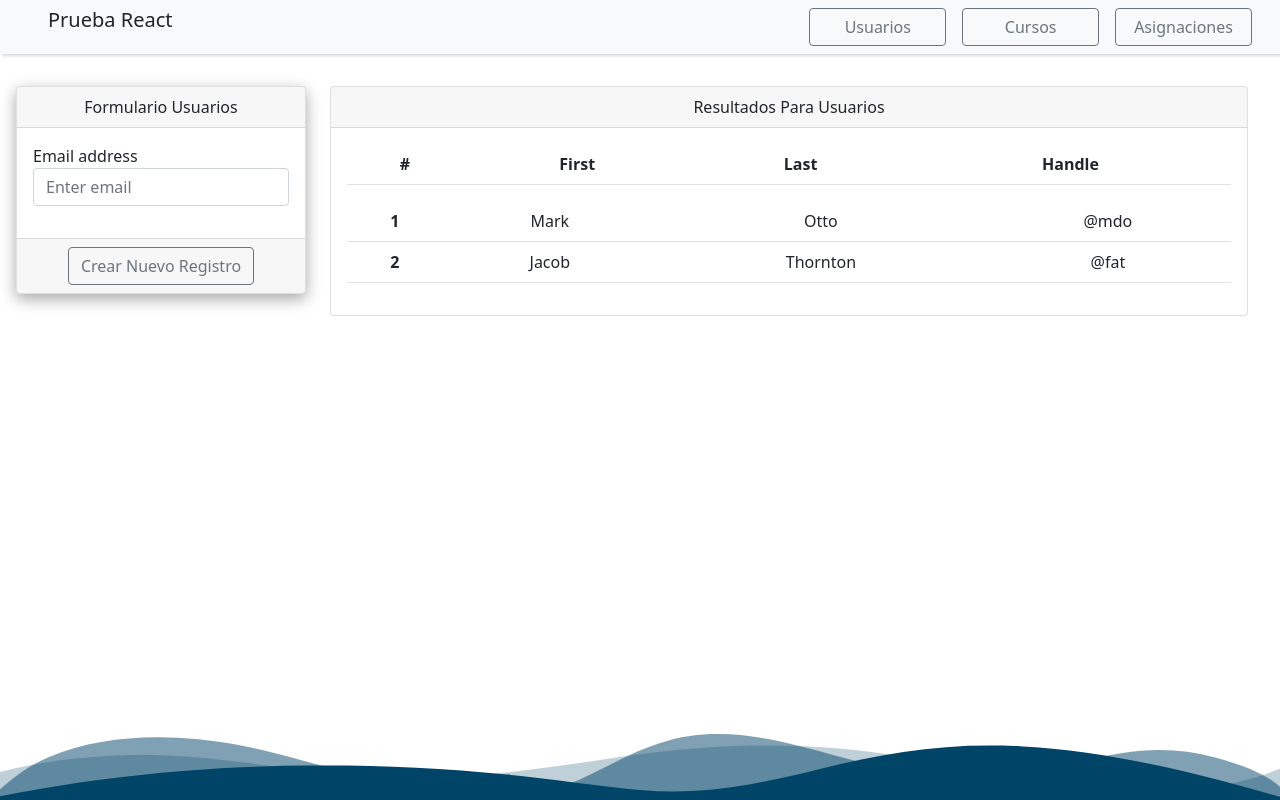
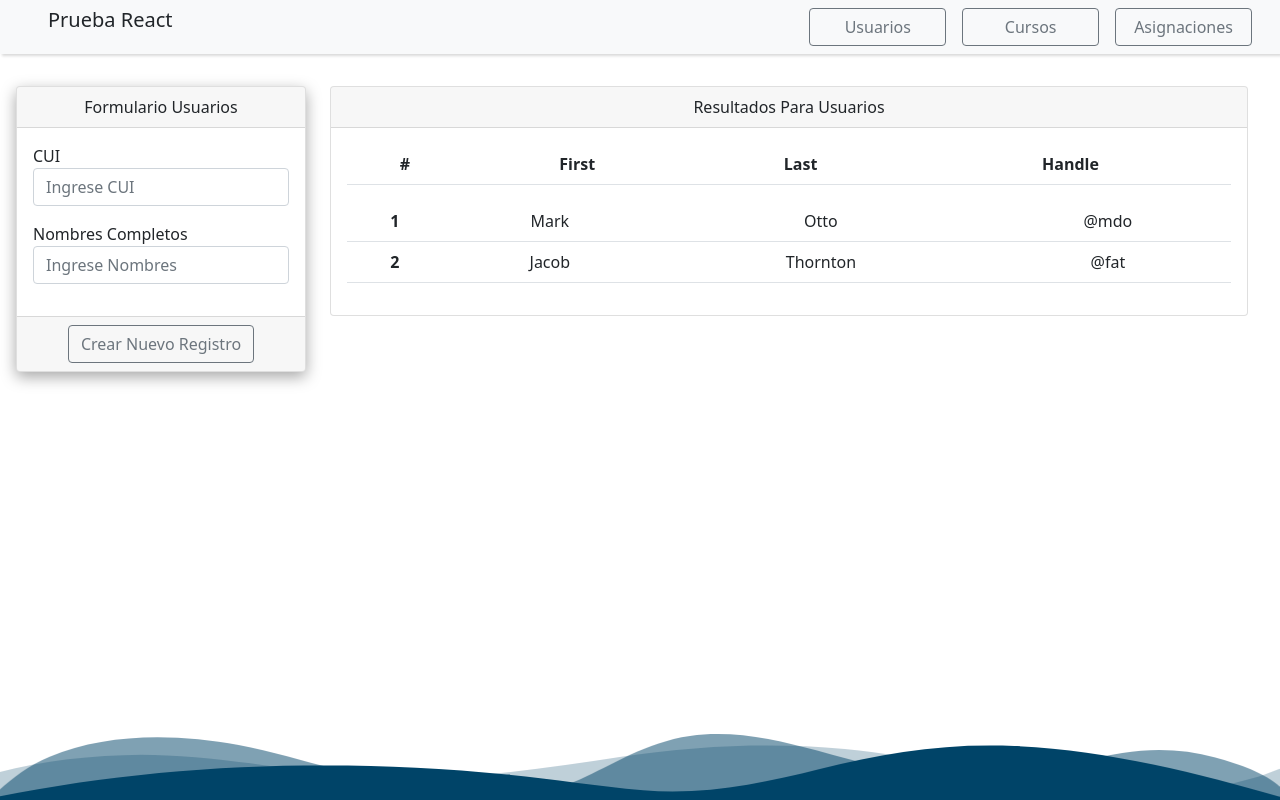
Before and after one commit to esnorki2008/PruebaReactC, a React (Create React App) app in the folder frontend/: page / in a window 1280 px wide. Built offline with nearby package versions, Linux system fonts and the light colour scheme.

Commit message:
componente de usuarios agregado

```diff
--- a/frontend/public/index.html
+++ b/frontend/public/index.html
@@ -24,7 +24,7 @@
       work correctly both with client-side routing and a non-root public URL.
       Learn how to configure a non-root public URL by running `npm run build`.
     -->
-    <title>React App</title>
+    <title>Prueba React</title>
   </head>
   <body>
     <noscript>You need to enable JavaScript to run this app.</noscript>
--- a/frontend/src/components/Appbar.jsx
+++ b/frontend/src/components/Appbar.jsx
@@ -1,27 +1,43 @@
 //Import Style
 import "./Appbar.css";
 
-export default function Appbar() {
+export default function Appbar(props) {
+  let onViewChanged = (selectedView) => {
+    props.selectedView(selectedView);
+  };
+
   return (
     <nav className="navbar navbar-light bg-light">
       <div className="row Appbar">
-            <div className="col-md-4  mb-0 h5" href="#">Prueba React</div>
+        <div className="col-md-4  mb-0 h5" href="#">
+          Prueba React
+        </div>
         <div className="col-md-8">
           <div className="row d-flex justify-content-end">
-                  <button className="col-sm-2 btn Appbar-button btn-outline-secondary " type="submit">
+            <button
+              onClick={() => onViewChanged("usuarios")}
+              className="col-sm-2 btn Appbar-button btn-outline-secondary "
+              type="submit"
+            >
               Usuarios
             </button>
-                  <button className="col-sm-2 btn Appbar-button btn-outline-secondary " type="submit">
+            <button
+              onClick={() => onViewChanged("cursos")}
+              className="col-sm-2 btn Appbar-button btn-outline-secondary "
+              type="submit"
+            >
               Cursos
             </button>
-                  <button className="col-sm-2 btn Appbar-button btn-outline-secondary  " type="submit">
+            <button
+              onClick={() => onViewChanged("asignaciones")}
+              className="col-sm-2 btn Appbar-button btn-outline-secondary  "
+              type="submit"
+            >
               Asignaciones
             </button>
           </div>
-
         </div>
       </div>
-
     </nav>
   );
 }
--- a/frontend/src/components/Form.jsx
+++ b/frontend/src/components/Form.jsx
@@ -6,19 +6,22 @@ import "./Form.css";
 class Form extends React.Component {
   constructor(props) {
     super(props);
-    this.state = {value:""}
-
+    this.state = { value: props.formData };
     this.handleChange = this.handleChange.bind(this);
-    this.handleSubmit = this.handleSubmit.bind(this)
+    this.handleSubmit = this.handleSubmit.bind(this);
   }
 
-  handleChange(event) {
-    this.setState({value: event.target.value});
+  handleChange(event, indexInput) {
+    this.setState({
+      value: this.state.value.map((value, index) => {
+        if (index != indexInput) return value;
+        return { ...value, inputValue: event.target.value };
+      }),
+    });
   }
 
-  handleSubmit(event) {
-    alert('A name was submitted: ' + this.state.value);
-    event.preventDefault();
+  handleSubmit() {
+    this.props.handleFormClick(this.state.value);
   }
 
   render() {
@@ -26,19 +29,26 @@ class Form extends React.Component {
       <div className="card text-center Form">
         <div className="card-header">Formulario Usuarios</div>
         <div className="card-body">
-          <div className="Form-input">
-            <label>Email address</label>
-            <input
-              value={this.state.value} onChange={this.handleChange}
-              type="text"
-              className="form-control"
-              aria-describedby="emailHelp"
-              placeholder="Enter email"
-            />
-          </div>
+          {this.props.formData.map((item, i) => {
+            return (
+              <div key={i} className="Form-input">
+                <label>{item.inputTitle}</label>
+                <input
+                  value={this.state.inputValue}
+                  onChange={(event) => this.handleChange(event, i)}
+                  type="text"
+                  className="form-control"
+                  placeholder={item.inputPlaceholder}
+                />
+              </div>
+            );
+          })}
         </div>
         <div className="card-footer text-muted">
-          <button onClick={this.handleSubmit} className="btn btn-outline-secondary">
+          <button
+            onClick={this.handleSubmit}
+            className="btn btn-outline-secondary"
+          >
             Crear Nuevo Registro
           </button>
         </div>
--- a/frontend/src/pages/Home.jsx
+++ b/frontend/src/pages/Home.jsx
@@ -1,13 +1,18 @@
-import Form from "../components/Form";
+import React, { useEffect, useState } from "react";
+//Components
 import Appbar from "../components/Appbar";
-import Table from "../components/Table";
+import Usuario from "../views/Usuario";
 //Import Style
 import "./Home.css";
 function Home() {
+  const [activeView, setActiveView] = useState("usuarios");
+  let onSelectedView = (value) => {
+    setActiveView(value);
+  };
+
   return (
     <div>
-      <Appbar></Appbar>
-
+      <Appbar selectedView={onSelectedView}></Appbar>
       <div className="Home-background">
         <svg
           data-name="Layer 1"
@@ -32,14 +37,9 @@ function Home() {
         </svg>
       </div>
       <div className="Home">
-        <div className="row">
-          <div className="col-sm-3 ">
-            <Form/>
-          </div>
-          <div className="col-sm-9">
-            <Table/>
-          </div>
-        </div>
+         {
+          activeView == "usuarios" ?<Usuario /> : <div/>
+         }
       </div>
     </div>
   );
--- /dev/null
+++ b/frontend/src/views/Usuario.jsx
@@ -0,0 +1,44 @@
+import React from "react";
+//Components
+import Form from "../components/Form";
+import Table from "../components/Table";
+
+class Usuario extends React.Component {
+  constructor(props) {
+    super(props);
+    this.onFormClick = this.onFormClick.bind(this);
+    this.usuarioForm = [
+      {
+        inputTitle: "CUI",
+        inputPlaceholder: "Ingrese CUI",
+        inputValue: "",
+      },
+      {
+        inputTitle: "Nombres Completos",
+        inputPlaceholder: "Ingrese Nombres",
+        inputValue: "",
+      },
+    ];
+  }
+
+  onFormClick = (formListValue) => {
+    console.log({ misnuevos: formListValue });
+  };
+
+  render() {
+    return (
+      <div>
+        <div className="row">
+          <div className="col-sm-3 ">
+            <Form handleFormClick={this.onFormClick} formData={this.usuarioForm} />
+          </div>
+          <div className="col-sm-9">
+            <Table />
+          </div>
+        </div>
+      </div>
+    );
+  }
+}
+
+export default Usuario;
```
Lines whose indentation alone changed are shown as unchanged.
